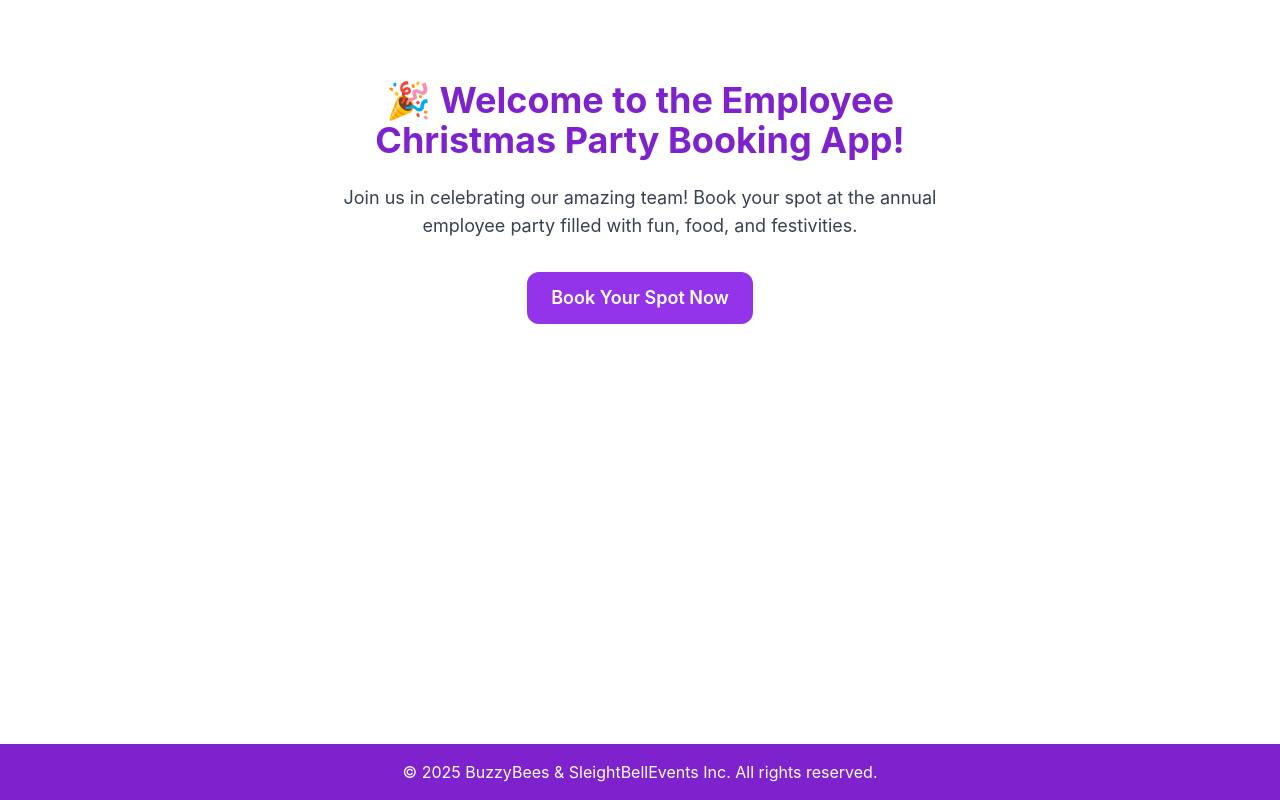
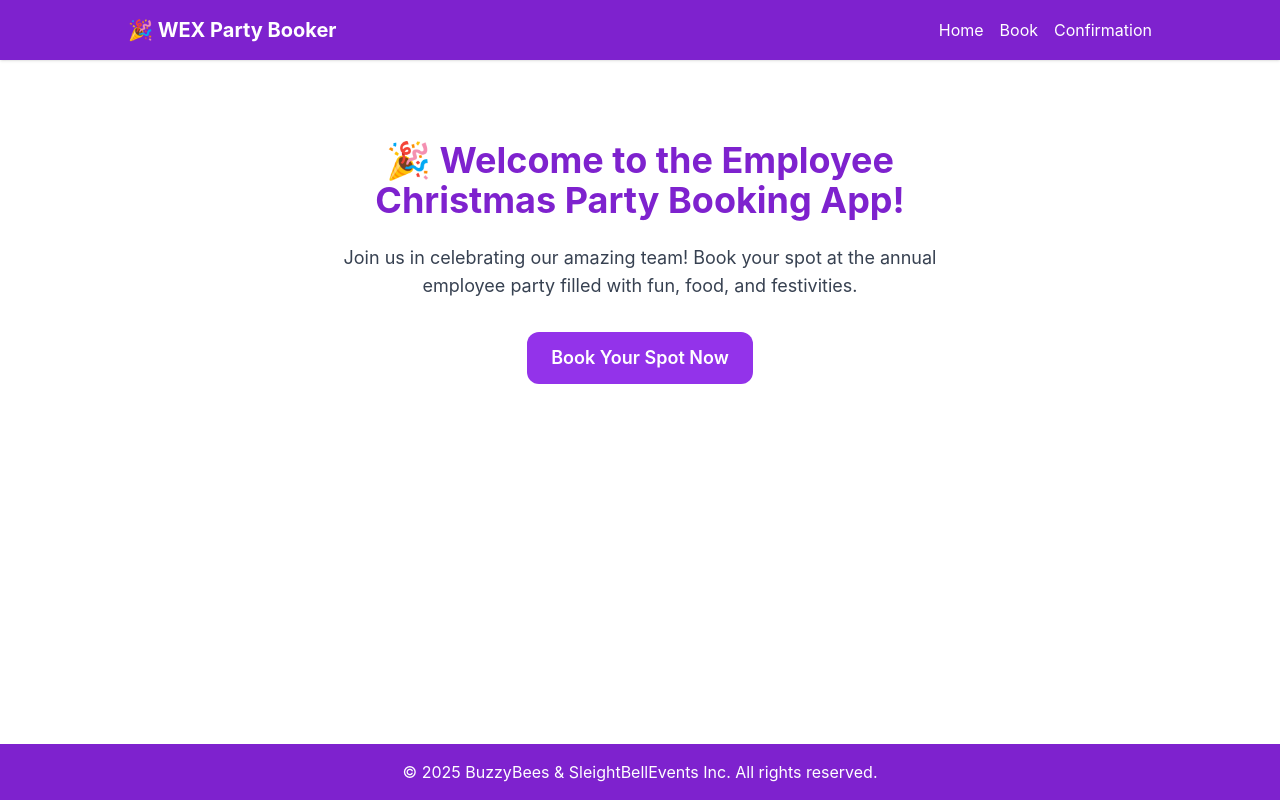
Before and after one commit to edksam/party-booking-app, a React (Create React App) app in the folder frontend/: page / in a window 1280 px wide. Built offline with nearby package versions, Linux system fonts and the light colour scheme.

Commit message:
Header added

```diff
--- a/frontend/src/App.js
+++ b/frontend/src/App.js
@@ -4,14 +4,14 @@ import WelcomePage from './pages/WelcomePage';
 // import BookingPage from './pages/BookingPage';
 // import ConfirmationPage from './pages/ConfirmationPage';
 // import BookingDetailPage from './pages/BookingDetailPage';
-// import Header from './components/Header';
+import Header from './components/Header';
 import Footer from './components/Footer';
 
 function App() {
   return (
     <Router>
       <div className="flex flex-col min-h-screen">
-        {/* <Header /> */}
+        <Header />
         <div className="flex-grow">
           <Routes>
             <Route path="/" element={<WelcomePage />} />
--- a/frontend/src/components/Header.jsx
+++ b/frontend/src/components/Header.jsx
@@ -1,23 +1,18 @@
-
-// components/Header.jsx
 import { Link } from 'react-router-dom';
 
 function Header() {
   return (
-    <header className="bg-purple-700 text-white p-4 shadow-md">
-      <div className="max-w-7xl mx-auto flex justify-between items-center">
-        <Link to="/" className="text-2xl font-bold">
-          🎉 PartyBooker
-        </Link>
-        <nav>
-          <Link to="/book" className="ml-4 hover:underline">
-            Book
-          </Link>
-          <Link to="/confirmation" className="ml-4 hover:underline">
-            Confirmation
-          </Link>
+    <header className="bg-purple-700 text-white py-4 px-6 shadow">
+      <div className="flex justify-between items-center max-w-5xl mx-auto">
+        <h1 className="text-xl font-bold">🎉 WEX Party Booker</h1>
+        <nav className="space-x-4">
+          <Link to="/" className="hover:underline">Home</Link>
+          <Link to="/book" className="hover:underline">Book</Link>
+          <Link to="/confirmation" className="hover:underline">Confirmation</Link>
         </nav>
       </div>
     </header>
   );
 }
+
+export default Header;
```
